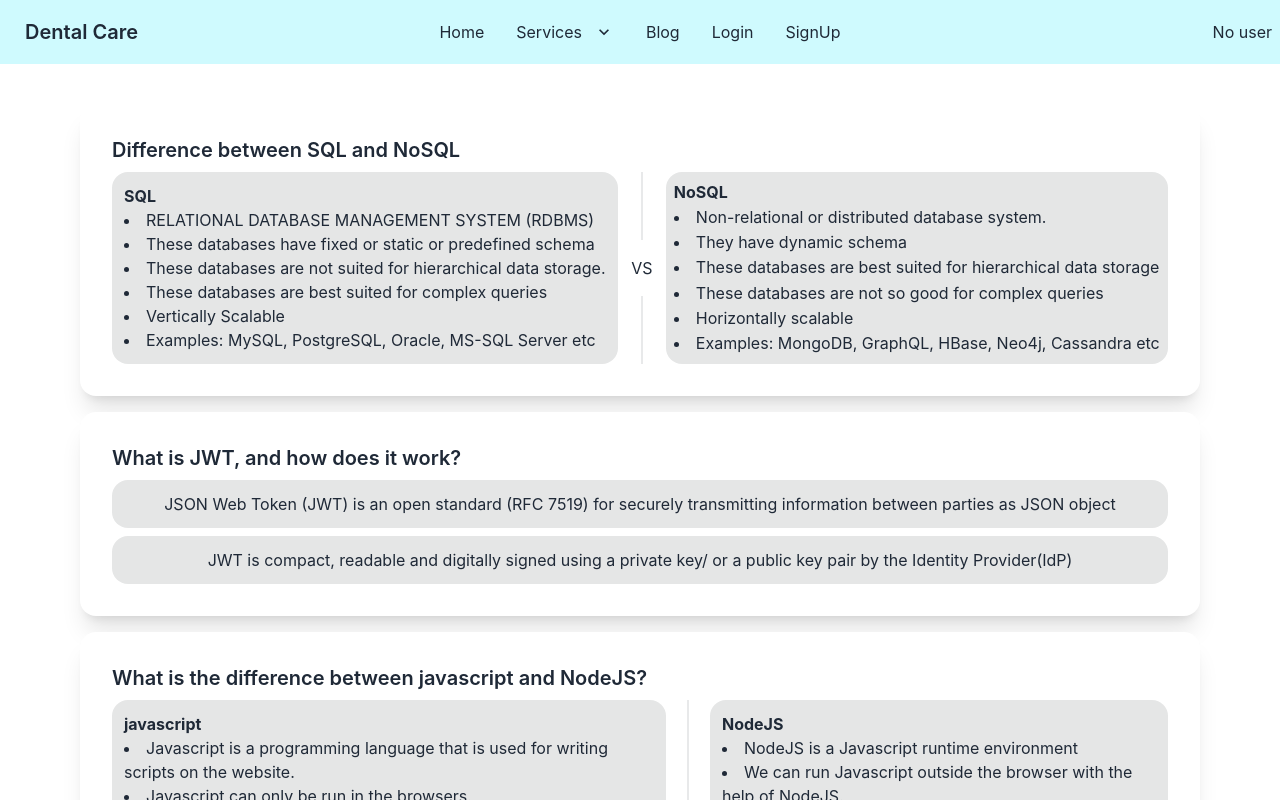
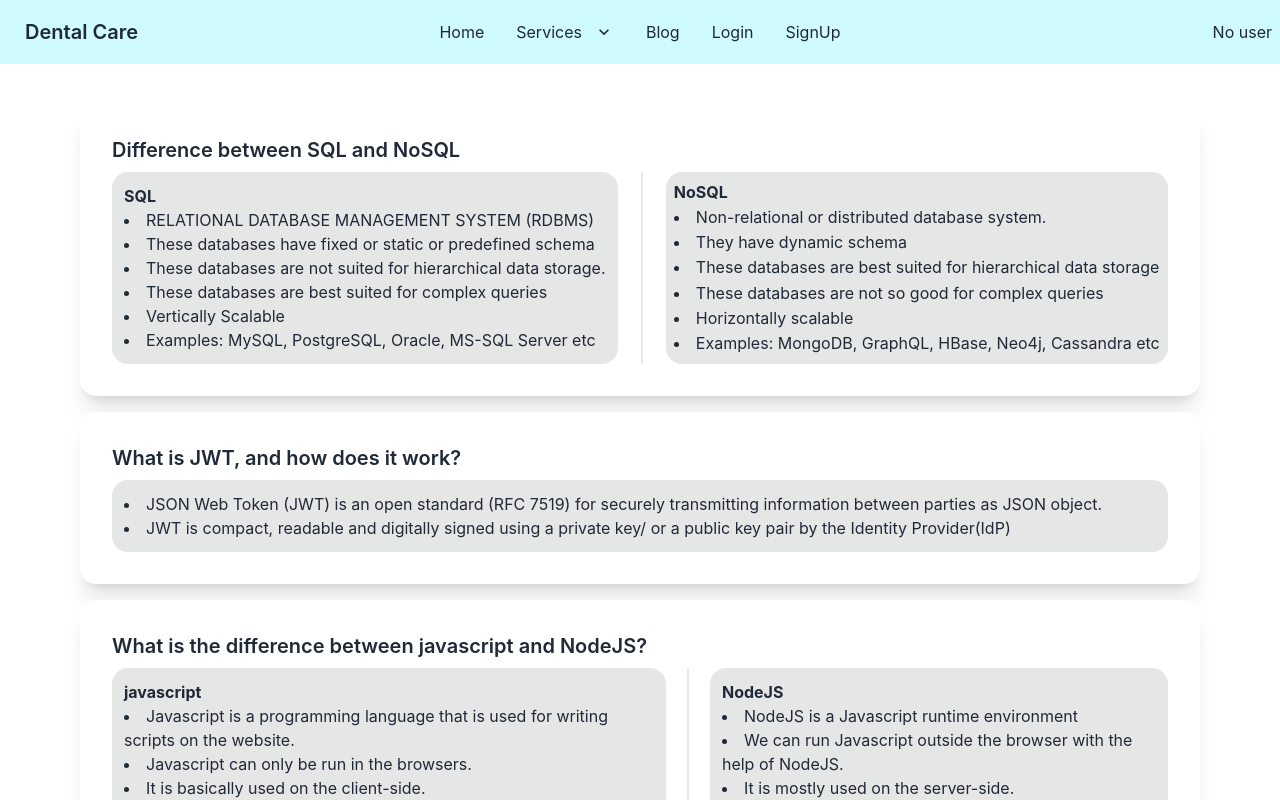
Before and after one commit to amJayem/dental-care-client-side, a React (Create React App) app: page /blog in a window 1280 px wide. Shown: the top 800 px of the page. Built offline with nearby package versions, Linux system fonts and the light colour scheme; no server answers.

Commit message:
blog page modified

```diff
--- a/src/Page/Blog/Blog.js
+++ b/src/Page/Blog/Blog.js
@@ -2,49 +2,36 @@ import React from "react";
 import SetTitle from "../../hooks/setTitle";
 
 const Blog = () => {
-  SetTitle('Blog');
+  SetTitle("Blog");
   return (
     <div className="grid grid-cols-1 gap-4">
       <div className="card bg-base-100 shadow-xl">
         <div className="card-body">
           <h2 className="card-title">Difference between SQL and NoSQL</h2>
-          <div className="flex w-full">
+          <div className="flex flex-col w-full lg:flex-row">
             <div className="p-3 grid  flex-grow card bg-base-300 rounded-box ">
-
               <b>SQL</b>
               <li>RELATIONAL DATABASE MANAGEMENT SYSTEM (RDBMS)</li>
+              <li>These databases have fixed or static or predefined schema</li>
               <li>
-                      These databases have fixed or static or predefined
-                      schema
+                These databases are not suited for hierarchical data storage.
               </li>
-                    <li>
-                      These databases are not suited for hierarchical data
-                      storage.
-                    </li>
-                    <li>
-                      These databases are best suited for complex queries
-                    </li>
+              <li>These databases are best suited for complex queries</li>
               <li>Vertically Scalable</li>
-                    <li>
-                      Examples: MySQL, PostgreSQL, Oracle, MS-SQL Server etc
-                    </li>
+              <li>Examples: MySQL, PostgreSQL, Oracle, MS-SQL Server etc</li>
+            </div>
 
-            </div>
-            <div className="divider divider-horizontal">VS</div>
+            <div className="divider lg:divider-horizontal"></div>
             <div className="p-2 grid  flex-grow card bg-base-300 rounded-box ">
-
               <b>NoSQL</b>
               <li>Non-relational or distributed database system.</li>
               <li>They have dynamic schema</li>
               <li>
-                      These databases are best suited for hierarchical data
-                      storage
+                These databases are best suited for hierarchical data storage
               </li>
               <li>These databases are not so good for complex queries</li>
               <li>Horizontally scalable</li>
-                    <li>
-                      Examples: MongoDB, GraphQL, HBase, Neo4j, Cassandra etc
-                    </li>
+              <li>Examples: MongoDB, GraphQL, HBase, Neo4j, Cassandra etc</li>
             </div>
           </div>
         </div>
@@ -52,13 +39,16 @@ const Blog = () => {
       <div className="card bg-base-100 shadow-xl">
         <div className="card-body">
           <h2 className="card-title">What is JWT, and how does it work?</h2>
-          <div className="p-3 grid card bg-base-300 rounded-box place-items-center">
+          <div className="p-3 grid card bg-base-300 rounded-box place-items-left">
+            <li>
               JSON Web Token (JWT) is an open standard (RFC 7519) for securely
-            transmitting information between parties as JSON object
-          </div>
-          <div className="p-3 grid card bg-base-300 rounded-box place-items-center">
+              transmitting information between parties as JSON object.
+            </li>
+
+            <li>
               JWT is compact, readable and digitally signed using a private key/
               or a public key pair by the Identity Provider(IdP)
+            </li>
           </div>
         </div>
       </div>
@@ -70,21 +60,36 @@ const Blog = () => {
           <div className="flex flex-col w-full lg:flex-row">
             <div className="p-3 grid flex-grow  card bg-base-300 rounded-box ">
               <b>javascript</b>
-                <li>Javascript is a programming language that is used for writing scripts on the website. </li>
-                <li>Javascript can only be run in the browsers.	</li>
+              <li>
+                Javascript is a programming language that is used for writing
+                scripts on the website.{" "}
+              </li>
+              <li>Javascript can only be run in the browsers. </li>
               <li>It is basically used on the client-side.</li>
-                <li>Javascript is capable enough to add HTML and play with the DOM. </li>
-                <li>	Javascript can run in any browser engine as like JS core in safari and Spidermonkey in Firefox.</li>
+              <li>
+                Javascript is capable enough to add HTML and play with the DOM.{" "}
+              </li>
+              <li>
+                {" "}
+                Javascript can run in any browser engine as like JS core in
+                safari and Spidermonkey in Firefox.
+              </li>
               <li>Javascript is used in frontend development. </li>
             </div>
             <div className="divider lg:divider-horizontal"></div>
             <div className="p-3 grid flex-grow  card bg-base-300 rounded-box ">
               <b>NodeJS</b>
               <li>NodeJS is a Javascript runtime environment</li>
-            <li>We can run Javascript outside the browser with the help of NodeJS.</li>
+              <li>
+                We can run Javascript outside the browser with the help of
+                NodeJS.
+              </li>
               <li>It is mostly used on the server-side.</li>
               <li>Nodejs does not have capability to add HTML tags.</li>
-            <li>V8 is the Javascript engine inside of node.js that parses and runs Javascript. </li>
+              <li>
+                V8 is the Javascript engine inside of node.js that parses and
+                runs Javascript.{" "}
+              </li>
               <li>Nodejs is used in server-side development.</li>
             </div>
           </div>
```
Lines whose indentation alone changed are shown as unchanged.
